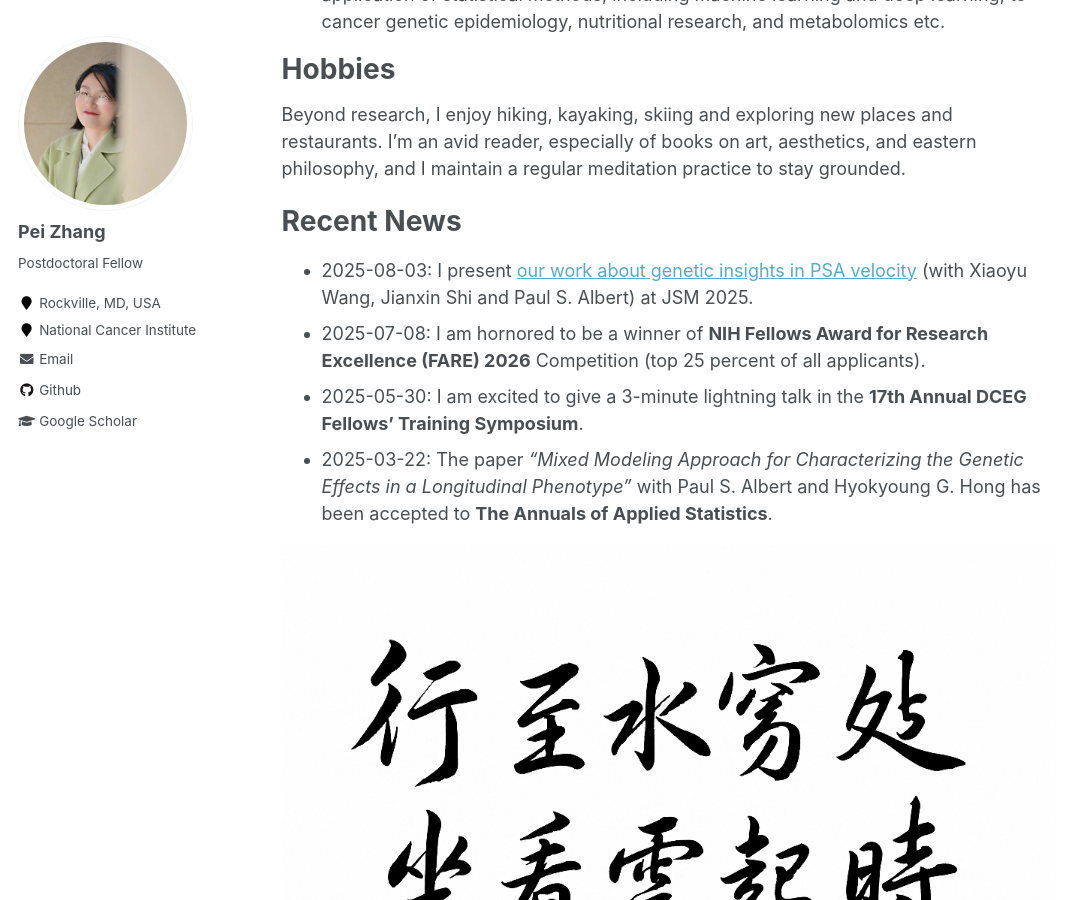
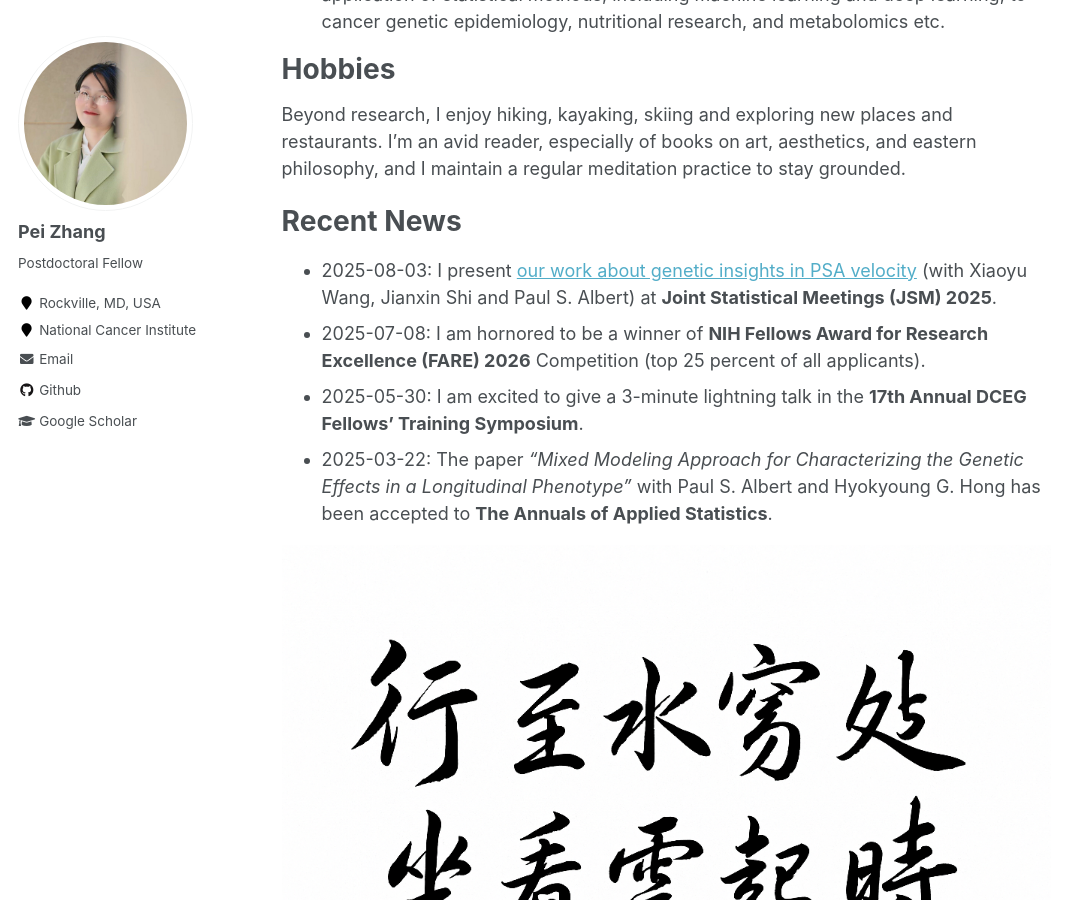
Before and after one commit to BettyzhangPei/BettyzhangPei.github.io, a Jekyll site: the page built from _pages/about.md, in a window 1280 px wide and 900 px high, scrolled down 778 px. Shown: the whole window, without its empty margins (0-1084 px from the left). Built offline with Jekyll 4.4.1, drawn with Linux system fonts in a browser that asks for light colours.

Commit message:
Update about.md

```diff
--- a/_pages/about.md
+++ b/_pages/about.md
@@ -22,7 +22,7 @@ Beyond research, I enjoy hiking, kayaking, skiing and exploring new places and r
 
 Recent News
 ===========
-* 2025-08-03: I present [our work about genetic insights in PSA velocity](https://arxiv.org/abs/2505.04773) (with Xiaoyu Wang, Jianxin Shi and Paul S. Albert) at JSM 2025.
+* 2025-08-03: I present [our work about genetic insights in PSA velocity](https://arxiv.org/abs/2505.04773) (with Xiaoyu Wang, Jianxin Shi and Paul S. Albert) at **Joint Statistical Meetings (JSM) 2025**.
 * 2025-07-08: I am hornored to be a winner of **NIH Fellows Award for Research Excellence (FARE) 2026** Competition (top 25 percent of all applicants).
 * 2025-05-30: I am excited to give a 3-minute lightning talk in the **17th Annual DCEG Fellows' Training Symposium**.
 * 2025-03-22: The paper *"Mixed Modeling Approach for Characterizing the Genetic Effects in a Longitudinal Phenotype"* with Paul S. Albert and Hyokyoung G. Hong has been accepted to **The Annuals of Applied Statistics**.
```
